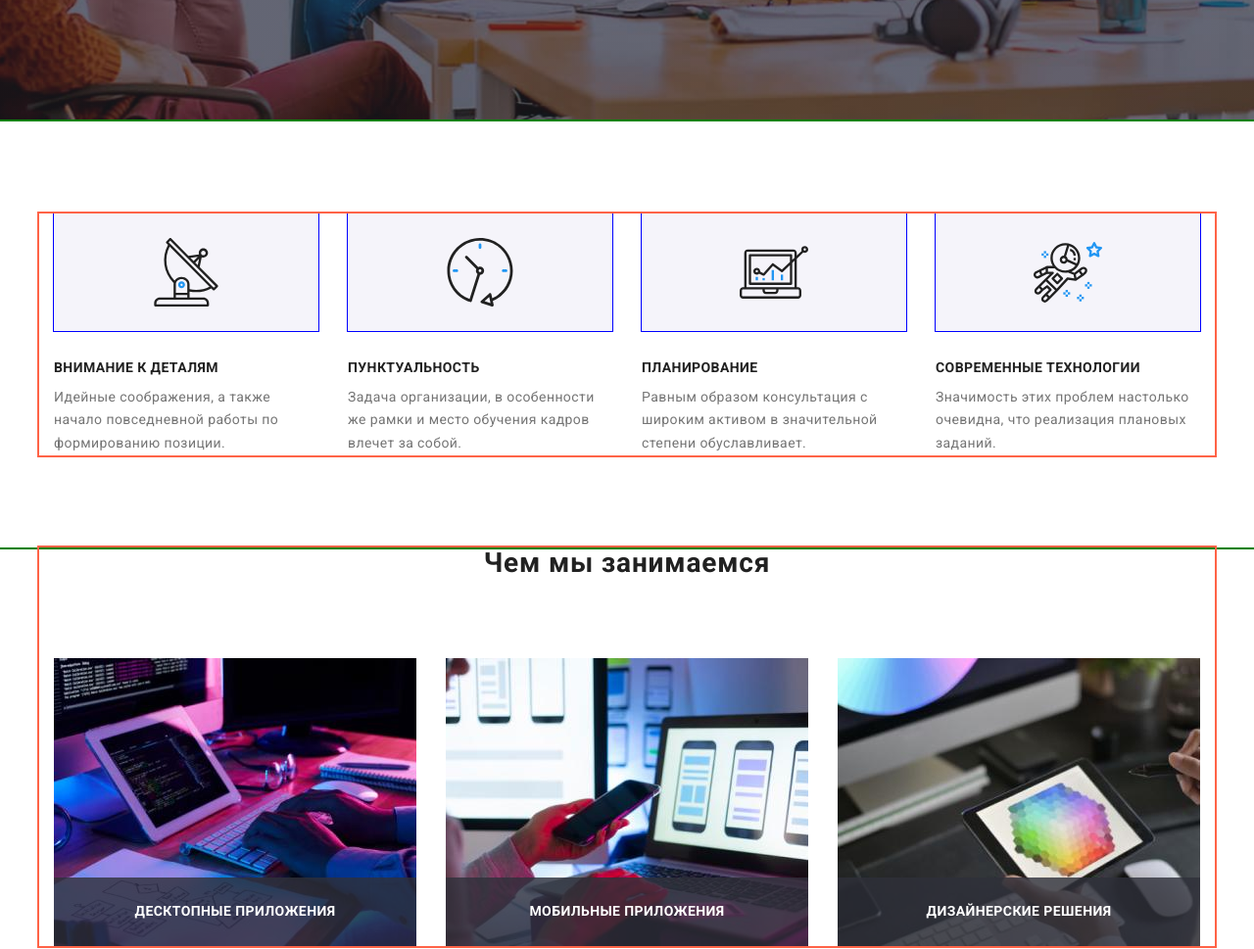
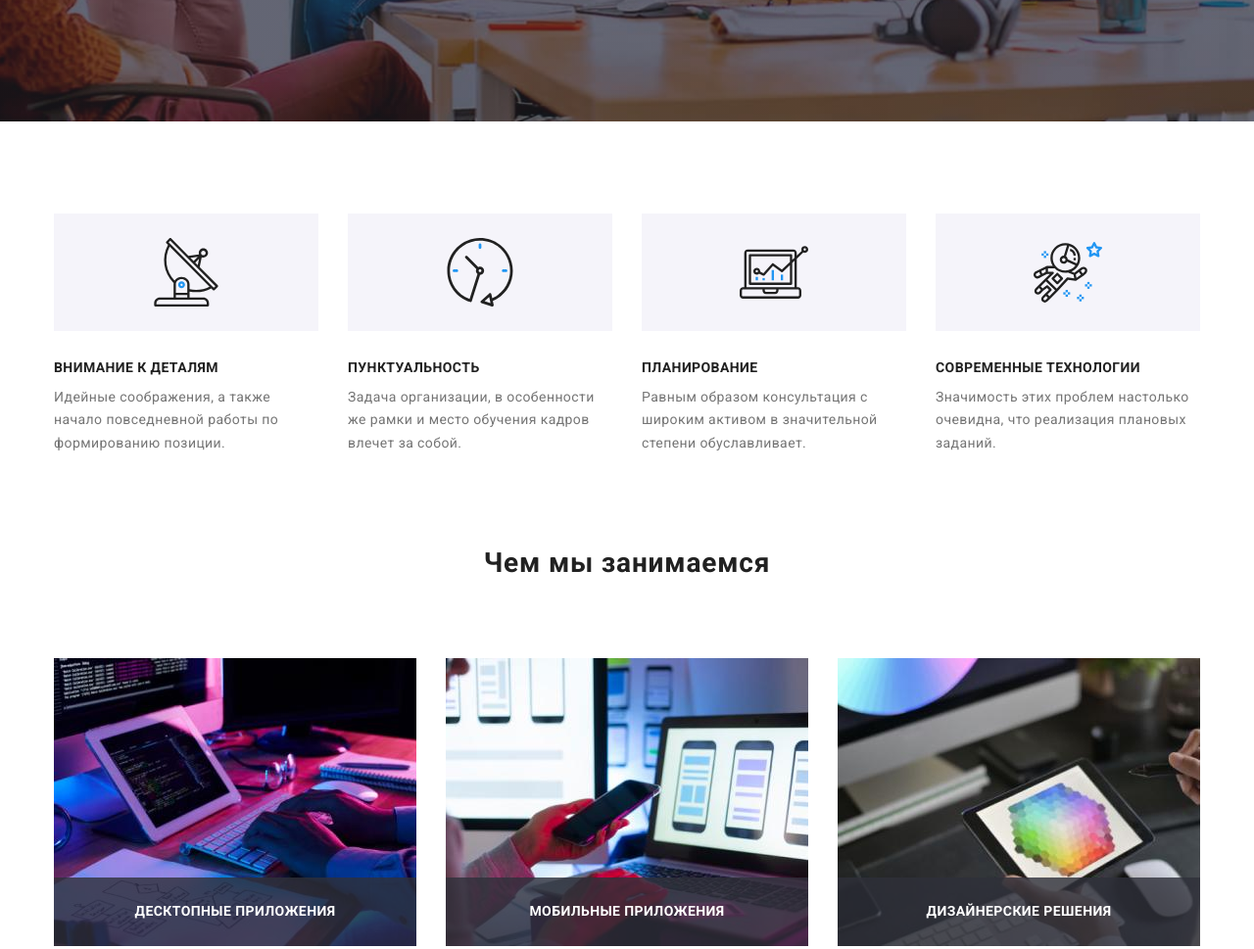
Before and after one commit to Savelieva0509/web-studio, a plain HTML site: page index.html in a window 1280 px wide. Shown: the part 560-1529 px from the top of the page at 98% size. Drawn offline with nearby package versions, Linux system fonts and the light colour scheme; files that its build step writes are made by us from their sources.

Commit message:
del outline

```diff
--- a/sass/components/_container.scss
+++ b/sass/components/_container.scss
@@ -3,7 +3,6 @@
     width: 100%;
     padding-left: 15px;
     padding-right: 15px;
-    outline: 2px solid tomato;
 
     @include mobile {
         width: 480px;
--- a/sass/components/_section.scss
+++ b/sass/components/_section.scss
@@ -1,6 +1,4 @@
 .section {
-
-    outline: 2px solid green;
     padding-top: 60px;
     padding-bottom: 60px;
 
--- a/sass/layout/_features.scss
+++ b/sass/layout/_features.scss
@@ -18,7 +18,6 @@
     content: "";
     display: block;
     height: 120px;
-    outline: 1px solid blue;
 
     background-size: 70px;
     background-repeat: no-repeat;
```
